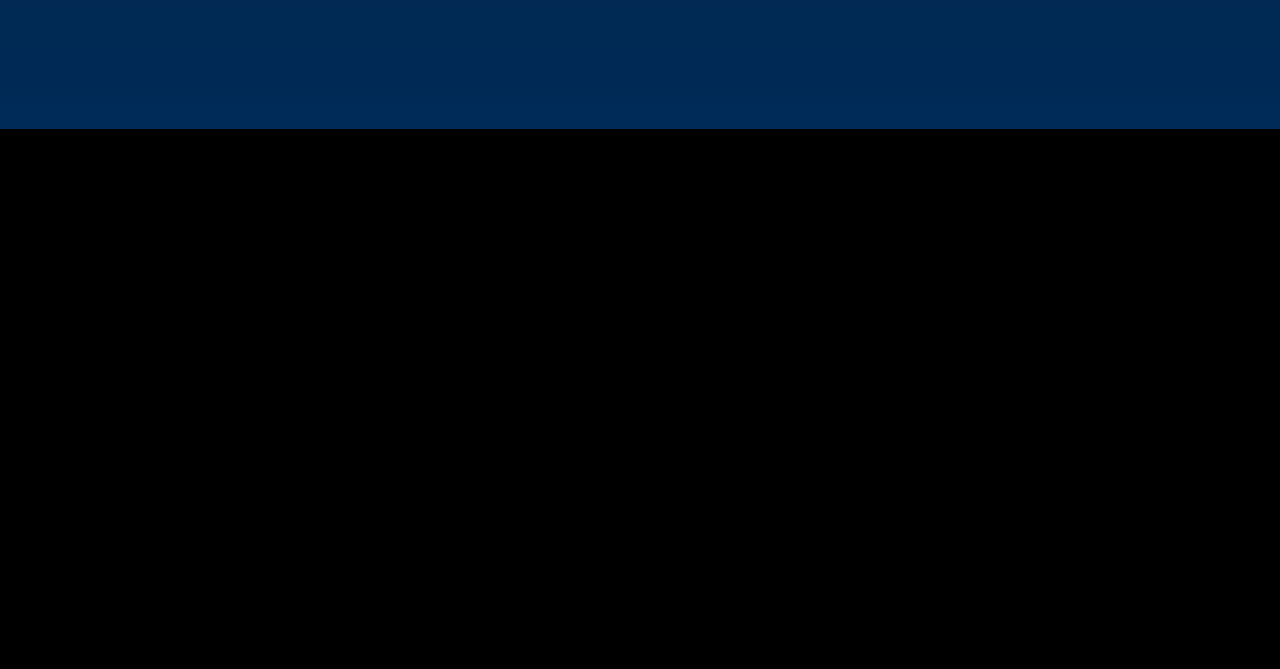
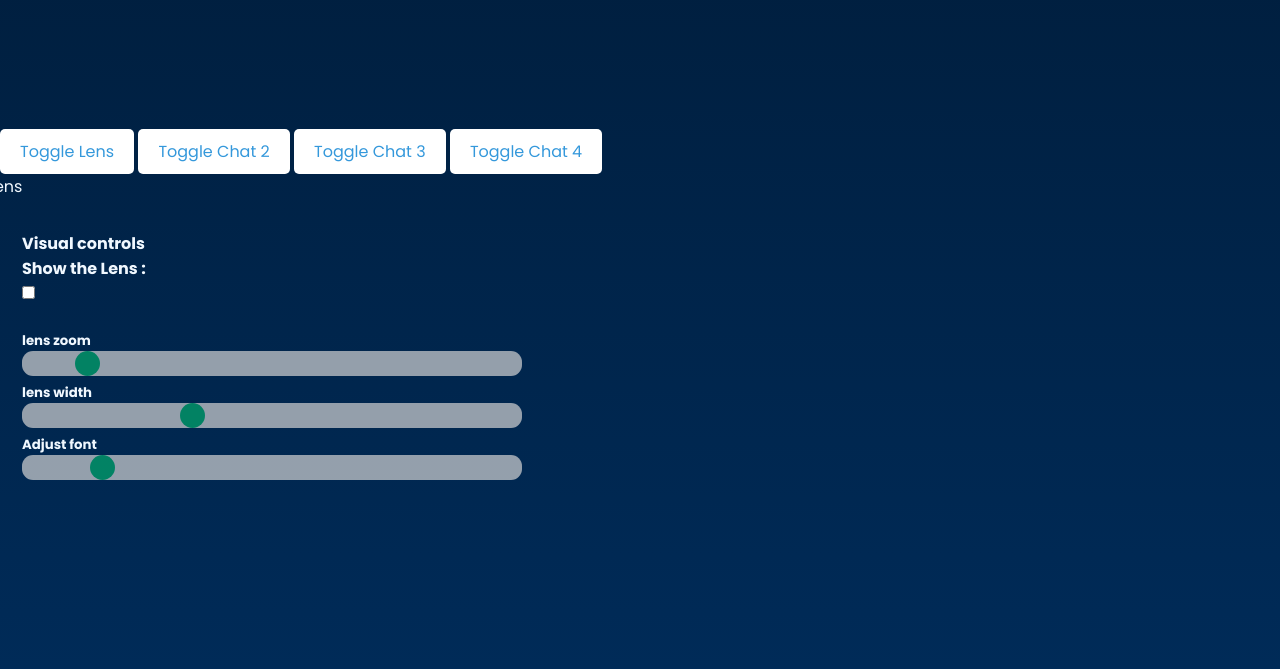
Before and after one commit to AYUSHKHAIRE/web-view, a Django app: template accessweb/templates/browse/main.html in a window 1280 px wide. Shown: the part 1796-2465 px from the top of the page. Before the commit the page ends 1925 px from the top, so only its background shows below. Run offline with Django 5.2, Linux system fonts and the light colour scheme; the template is opened without the code that fills it, so the values that code supplies are empty; parts of the project's set-up code (start-up, migrations or seed data) failed here and were passed over; some libraries are stand-ins or nearby versions.

Commit message:
added for movable windows

```diff
--- a/accessweb/templates/browse/main.html
+++ b/accessweb/templates/browse/main.html
@@ -6,6 +6,41 @@
       <h1>Break the Barriers , {{request.user.username}} !</h1>
       <button id="startSessionButton">Start Session</button>
     </div>
+  </div>
+</div>
+<div class="searchbar">
+  <input
+    type="search"
+    name="search"
+    id="search"
+    class="search"
+    placeholder="Search or enter a URL ..."
+  />
+  <button id="search_btn" class="searchbtn">Search</button>
+</div>
+<div class="imagecon" id="imagecon">
+  <div class="img-container">
+    <img
+      id="browser_screenshot"
+      src="https://static.remove.bg/sample-gallery/graphics/bird-thumbnail.jpg"
+      alt="Image will display here"
+      style="width: 100%; height: 100%"
+    />
+    <div class="lens"></div>
+  </div>
+</div>
+<!-- windows -->
+<div class="interactivewindows">
+  <div class="buttonhandlers">
+    <div class="buttons-browse">
+      <button onclick="toggleChat('lens')">Toggle Lens</button>
+      <button onclick="toggleChat('chat2')">Toggle Chat 2</button>
+      <button onclick="toggleChat('chat3')">Toggle Chat 3</button>
+      <button onclick="toggleChat('chat4')">Toggle Chat 4</button>
+    </div>
+  </div>
+  <div id="lens" class="chat-box" style="right: 10px">
+    <div class="chat-header" onclick="minimizeChat('lens')">lens</div>
     <div class="controllerscon">
       <div id="vistool">
         <h4>Visual controls</h4>
@@ -52,22 +87,39 @@
       </div>
     </div>
   </div>
+  <div id="chat2" class="chat-box" style="right: 270px">
+    <div class="chat-header" onclick="minimizeChat('chat2')">Chat 2</div>
+    <div class="chat-content">This is Chat 2</div>
+  </div>
+  <div id="chat3" class="chat-box" style="right: 530px">
+    <div class="chat-header" onclick="minimizeChat('chat3')">Chat 3</div>
+    <div class="chat-content">This is Chat 3</div>
+  </div>
+  <div id="chat4" class="chat-box" style="right: 790px">
+    <div class="chat-header" onclick="minimizeChat('chat4')">Chat 4</div>
+    <div class="chat-content">This is Chat 4</div>
+  </div>
 </div>
-<div class="searchbar">
-  <input type="search" name="search" id="search" class="search" placeholder="Search or enter a URL ...">
-  <button id="search_btn" class="searchbtn">Search</button>
-</div>
-<div class="imagecon" id="imagecon">
-  <div class = "img-container">
-    <img
-      id="browser_screenshot"
-      src="https://static.remove.bg/sample-gallery/graphics/bird-thumbnail.jpg"
-      alt="Image will display here"
-      style="width: 100%; height: 100%"
-    />
-    <div class="lens"></div>
-  </div>
-  <script src="{% static 'js/browse.js' %}"></script>
-  <script src="{% static 'js/img-zoom.js' %}"></script>
-  {% endblock content %}
-</div>
+<script src="{% static 'js/browse.js' %}"></script>
+<script src="{% static 'js/img-zoom.js' %}"></script>
+<script src="https://code.jquery.com/jquery-3.6.0.min.js"></script>
+<script src="https://code.jquery.com/ui/1.12.1/jquery-ui.js"></script>
+<script>
+  $(function () {
+    $(".chat-box").draggable({ handle: ".chat-header" });
+  });
+
+  function toggleChat(id) {
+    let chat = document.getElementById(id);
+    chat.style.display =
+      chat.style.display === "none" || chat.style.display === ""
+        ? "block"
+        : "none";
+  }
+
+  function minimizeChat(id) {
+    let chat = document.getElementById(id);
+    chat.classList.toggle("minimized");
+  }
+</script>
+{% endblock content %}
```
